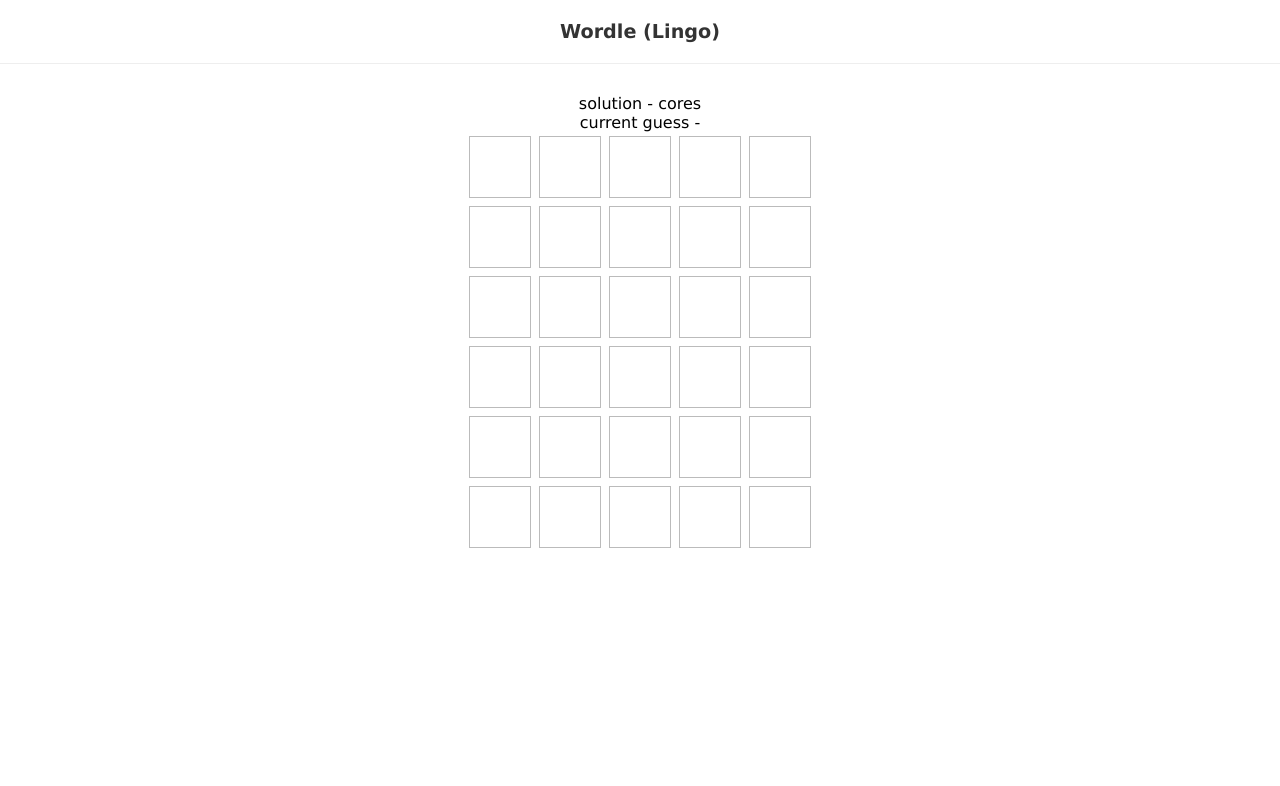
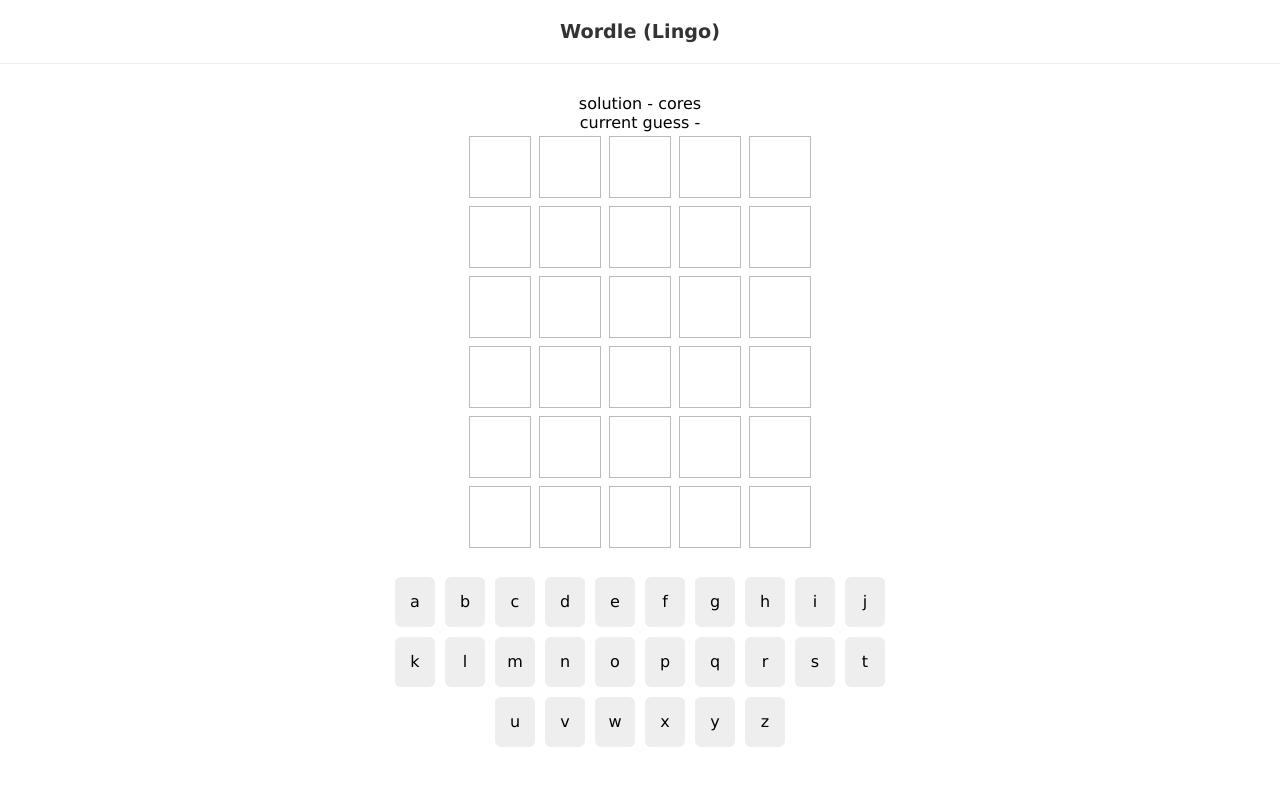
Before and after one commit to zqwirp/wordle-app, a React (Vite) app: page / in a window 1280 px wide. Shown: the top 786 px of the page. Built offline with nearby package versions, Linux system fonts and the light colour scheme; data requests are answered from the project's data file.

Commit message:
Making a Keypad

```diff
--- /dev/null
+++ b/src/components/Keypad.jsx
@@ -0,0 +1,26 @@
+import { useState, useEffect } from "react";
+
+function Keypad() {
+  const [letters, setLetters] = useState(null);
+
+  useEffect(() => {
+    fetch("http://localhost:3001/letters")
+      .then(response => response.json())
+      .then(json => {
+        setLetters(json);
+      });
+  }, []);
+
+  return (
+    <>
+      <div className='keypad'>
+        {letters &&
+          letters.map(l => {
+            return <div key={l.key}>{l.key}</div>;
+          })}
+      </div>
+    </>
+  );
+}
+
+export default Keypad;
--- a/src/components/Wordle.jsx
+++ b/src/components/Wordle.jsx
@@ -1,6 +1,7 @@
 import { useEffect } from "react";
 import { useWordle } from "../hooks/useWordle";
 import Grid from "./Grid";
+import Keypad from "./Keypad";
 
 function Wordle({ solution }) {
   const { currentGuess, handleKeyUp, guesses, isCorrect, turn } =
@@ -23,6 +24,7 @@ function Wordle({ solution }) {
       <div>solution - {solution}</div>
       <div>current guess - {currentGuess}</div>
       <Grid currentGuess={currentGuess} guesses={guesses} turn={turn} />
+      <Keypad />
     </>
   );
 }
```
